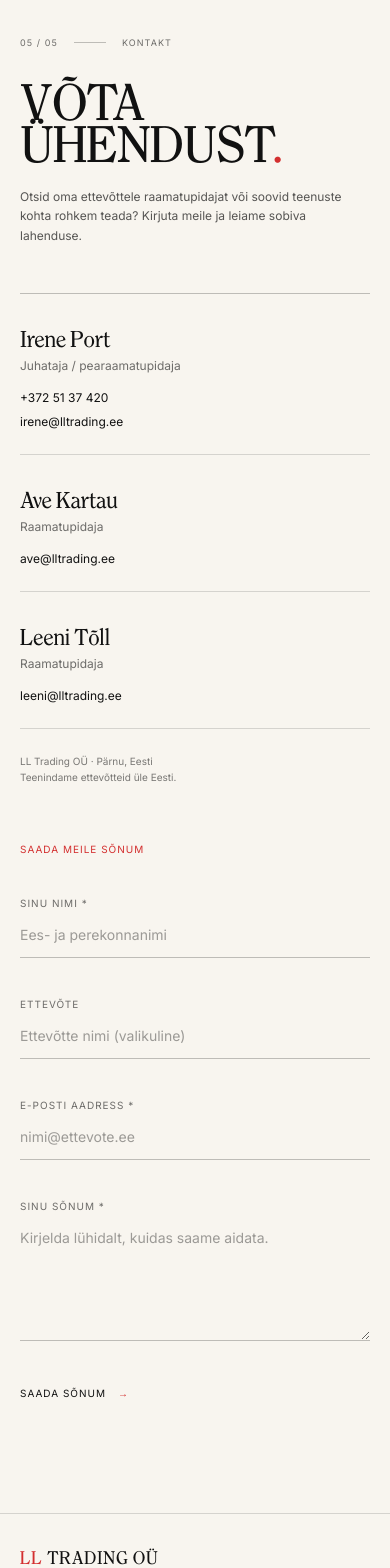
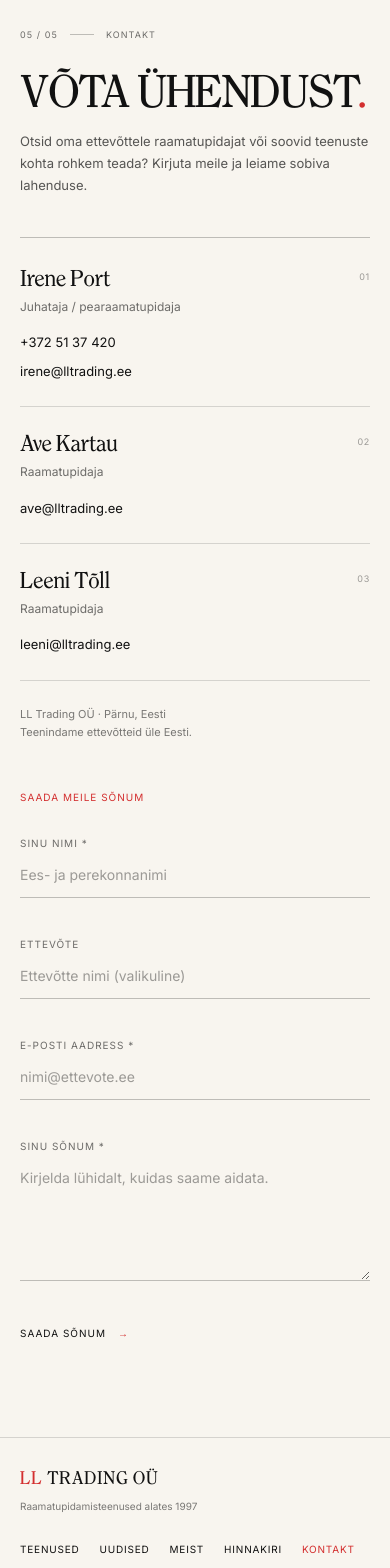
Before and after one commit to mariaport123/ll-trading-website, a Next.js app: page /kontakt in a window 390 px wide. Shown: the part 80-1648 px from the top of the page. Built offline with nearby package versions, Linux system fonts and the light colour scheme.

Commit message:
Make contact page responsive on mobile

```diff
--- a/src/app/kontakt/page.tsx
+++ b/src/app/kontakt/page.tsx
@@ -1,4 +1,3 @@
-
 import Navbar from "@/components/Navbar";
 import ContactForm from "@/components/ContactForm";
 
@@ -25,53 +24,62 @@ const contacts = [
 
 export default function KontaktPage() {
   return (
-    <main className="min-h-screen bg-[#F8F5EF] text-[#111111]">
+    <main className="min-h-screen overflow-x-clip bg-[#F8F5EF] text-[#111111]">
       <Navbar />
 
-      {/* intro */}
-      <section className="px-5 pb-12 pt-10 md:px-12 md:pb-16 md:pt-12 lg:px-16">
-        <div className="mb-8 flex items-center gap-4 font-inter text-[9px] uppercase tracking-[0.12em] text-[#111111]/60 md:mb-10 md:text-[10px]">
+      {/* Intro */}
+      <section className="px-5 pb-10 pt-8 sm:px-8 sm:pb-12 sm:pt-10 md:px-12 md:pb-16 md:pt-12 lg:px-16">
+        <div className="mb-8 flex items-center gap-3 font-inter text-[9px] uppercase tracking-[0.12em] text-[#111111]/60 sm:mb-10 sm:gap-4 md:text-[10px]">
           <span>05 / 05</span>
-          <span className="h-px w-8 bg-[#111111]/25" />
-          <span>KONTAKT</span>
+          <span className="h-px w-6 bg-[#111111]/25 sm:w-8" />
+          <span>Kontakt</span>
         </div>
 
         <div className="max-w-3xl">
-          <h1 className="font-clearface text-[clamp(2.8rem,5vw,4.5rem)] leading-[0.95] tracking-[-0.02em]">
+          <h1 className="max-w-full break-words font-clearface text-[clamp(2.5rem,9vw,4.5rem)] leading-[0.92] tracking-[-0.035em] sm:text-[clamp(3rem,7vw,4.5rem)]">
             VÕTA ÜHENDUST<span className="text-[#D32F2F]">.</span>
           </h1>
-          <p className="mt-5 max-w-xl font-inter text-xs leading-relaxed text-[#111111]/70 md:text-sm">
+
+          <p className="mt-5 max-w-xl font-inter text-[13px] leading-[1.7] text-[#111111]/70 sm:mt-6 sm:text-sm">
             Otsid oma ettevõttele raamatupidajat või soovid teenuste kohta
             rohkem teada? Kirjuta meile ja leiame sobiva lahenduse.
           </p>
         </div>
       </section>
 
-      {/* contact details and form */}
-      <section className="px-5 pb-20 md:px-12 md:pb-28 lg:px-16">
-        <div className="grid gap-14 border-t border-[#111111]/25 pt-8 md:grid-cols-[0.8fr_1.2fr] md:gap-16 md:pt-10 lg:gap-24">
-          <div>
-
-            <div className="space-y-8">
-              {contacts.map((contact) => (
+      {/* Contact details and form */}
+      <section className="px-5 pb-16 sm:px-8 sm:pb-20 md:px-12 md:pb-28 lg:px-16">
+        <div className="grid min-w-0 gap-12 border-t border-[#111111]/25 pt-7 sm:gap-14 sm:pt-8 md:grid-cols-[0.8fr_1.2fr] md:gap-12 md:pt-10 lg:gap-24">
+          {/* Contact details */}
+          <div className="min-w-0">
+            <div className="space-y-0">
+              {contacts.map((contact, index) => (
                 <div
                   key={contact.email}
-                  className="border-b border-[#111111]/15 pb-6"
+                  className="border-b border-[#111111]/15 py-6 first:pt-0 sm:py-7"
                 >
-                  <h2 className="font-clearface text-xl tracking-[-0.02em] md:text-2xl">
-                    {contact.name}
-                  </h2>
+                  <div className="flex items-start justify-between gap-3">
+                    <div className="min-w-0">
+                      <h2 className="font-clearface text-xl leading-tight tracking-[-0.02em] sm:text-2xl">
+                        {contact.name}
+                      </h2>
 
-                  <p className="mt-1 font-inter text-xs text-[#111111]/60">
-                    {contact.role}
-                  </p>
+                      <p className="mt-1.5 font-inter text-xs leading-relaxed text-[#111111]/60 sm:text-[13px]">
+                        {contact.role}
+                      </p>
+                    </div>
 
-                  <div className="mt-4 space-y-2 font-inter text-xs">
+                    <span className="shrink-0 pt-1 font-inter text-[9px] tracking-[0.08em] text-[#111111]/40">
+                      0{index + 1}
+                    </span>
+                  </div>
+
+                  <div className="mt-4 space-y-2 font-inter text-[13px] leading-relaxed sm:text-sm">
                     {contact.phone && (
                       <p>
                         <a
                           href={`tel:${contact.phone.replace(/\s/g, "")}`}
-                          className="transition-colors hover:text-[#D32F2F]"
+                          className="break-words transition-colors hover:text-[#D32F2F]"
                         >
                           {contact.phone}
                         </a>
@@ -81,7 +89,7 @@ export default function KontaktPage() {
                     <p>
                       <a
                         href={`mailto:${contact.email}`}
-                        className="transition-colors hover:text-[#D32F2F]"
+                        className="break-all transition-colors hover:text-[#D32F2F]"
                       >
                         {contact.email}
                       </a>
@@ -91,15 +99,16 @@ export default function KontaktPage() {
               ))}
             </div>
 
-            <p className="mt-6 font-inter text-[10px] leading-relaxed text-[#111111]/55">
+            <p className="mt-6 font-inter text-[11px] leading-[1.7] text-[#111111]/55 sm:text-xs">
               LL Trading OÜ · Pärnu, Eesti
               <br />
               Teenindame ettevõtteid üle Eesti.
             </p>
           </div>
 
-          <div>
-            <p className="mb-8 font-inter text-[10px] uppercase tracking-[0.1em] text-[#D32F2F]">
+          {/* Contact form */}
+          <div className="min-w-0">
+            <p className="mb-6 font-inter text-[10px] uppercase tracking-[0.1em] text-[#D32F2F] sm:mb-8">
               Saada meile sõnum
             </p>
 
@@ -108,9 +117,9 @@ export default function KontaktPage() {
         </div>
       </section>
 
-      {/* footer */}
-      <footer className="border-t border-[#111111]/15 px-5 py-8 md:px-12 md:py-10 lg:px-16">
-        <div className="grid gap-6 md:grid-cols-[1fr_auto_1fr] md:items-center">
+      {/* Footer */}
+      <footer className="border-t border-[#111111]/15 px-5 py-7 sm:px-8 sm:py-8 md:px-12 md:py-10 lg:px-16">
+        <div className="grid min-w-0 gap-7 md:grid-cols-[1fr_auto_1fr] md:items-center md:gap-6">
           <div>
             <a
               href="/"
@@ -118,14 +127,15 @@ export default function KontaktPage() {
             >
               <span className="text-[#D32F2F]">LL</span> TRADING OÜ
             </a>
-            <p className="mt-2 font-inter text-[9px] text-[#111111]/55">
+
+            <p className="mt-2 font-inter text-[10px] leading-relaxed text-[#111111]/55">
               Raamatupidamisteenused alates 1997
             </p>
           </div>
 
           <nav
             aria-label="Jaluse navigatsioon"
-            className="flex flex-wrap gap-x-5 gap-y-3 font-inter text-[9px] uppercase tracking-[0.08em]"
+            className="flex flex-wrap gap-x-5 gap-y-3 font-inter text-[10px] uppercase tracking-[0.08em]"
           >
             <a href="/#services" className="transition-colors hover:text-[#D32F2F]">
               Teenused
@@ -144,7 +154,7 @@ export default function KontaktPage() {
             </a>
           </nav>
 
-          <p className="font-inter text-[9px] text-[#111111]/55 md:text-right">
+          <p className="font-inter text-[10px] leading-[1.7] text-[#111111]/55 md:text-right">
             Pärnu, Eesti
             <br />
             © {new Date().getFullYear()} LL Trading OÜ
```
